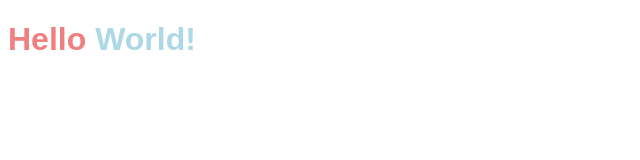
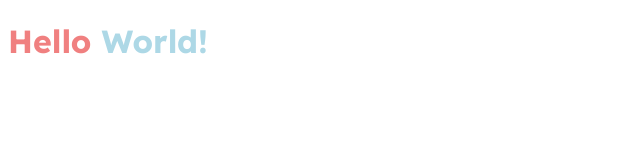
Before and after one commit to devguilhermy/dev-news, a Next.js app: page / in a window 1280 px wide. Shown: the top 160 px of the page, without its empty margins (0-640 px from the left). Built offline with nearby package versions, Linux system fonts and the light colour scheme.

Commit message:
style: added Lexend typeface

```diff
--- a/src/pages/_document.tsx
+++ b/src/pages/_document.tsx
@@ -10,6 +10,19 @@
         return (
             <Html>
                 <Head>
+                    <link
+                        rel="preconnect"
+                        href="https://fonts.googleapis.com"
+                    />
+                    <link
+                        rel="preconnect"
+                        href="https://fonts.gstatic.com"
+                        crossOrigin="https://fonts.gstatic.com"
+                    />
+                    <link
+                        href="https://fonts.googleapis.com/css2?family=Lexend:wght@400;700;900&display=swap"
+                        rel="stylesheet"
+                    />
                     <title>Dev News</title>
                 </Head>
                 <body>
--- a/styles/home.module.scss
+++ b/styles/home.module.scss
@@ -1,6 +1,6 @@
 .title {
     color: lightcoral;
-    font-family: Arial;
+    font-family: 'Lexend', sans-serif;
 
     span {
         color: lightblue;
```
